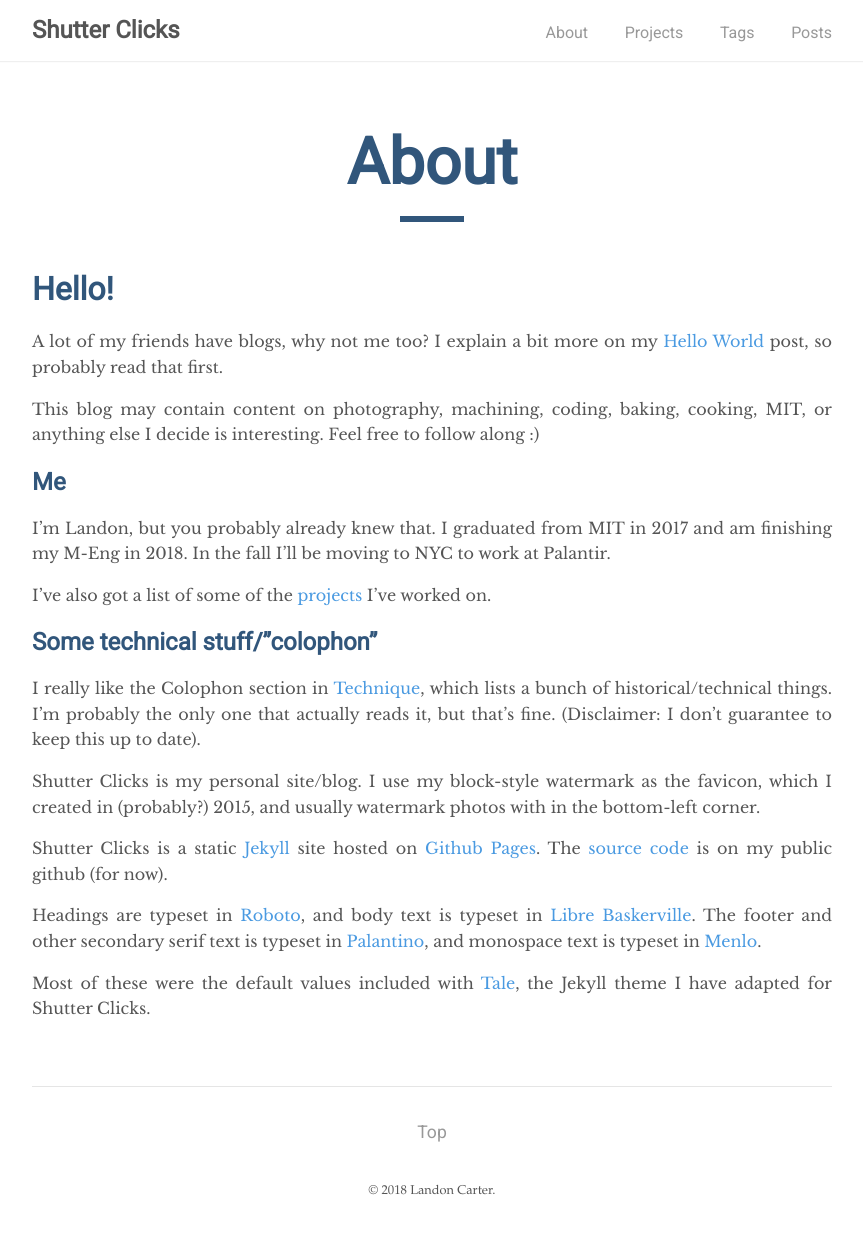
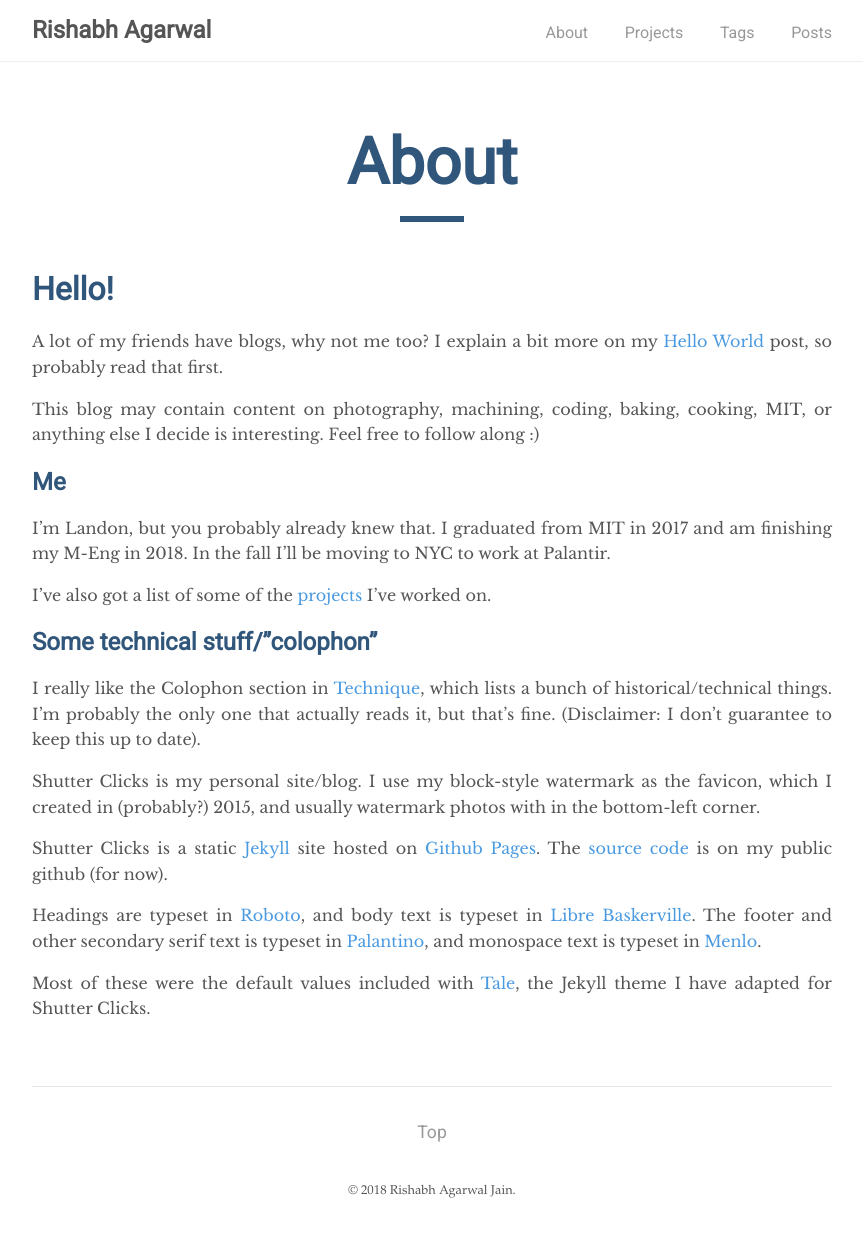
Before and after one commit to rishabmps/rishabmps.github.io, a Jekyll site: the page built from static/about.md, in a window 1280 px wide. Shown: the whole page, without its empty margins (208-1071 px from the left). Built offline with Jekyll 4.4.1, drawn with Linux system fonts in a browser that asks for light colours.

Commit message:
Changed config file for my blog

```diff
--- a/_config.yml
+++ b/_config.yml
@@ -1,14 +1,14 @@
 # Site settings
-title:          Shutter Clicks
+title:          Rishabh Agarwal
 description:    "Snapshots of my interests"
-url:            "https://www.lycarter.com"
+url:            "https://www.rishabhjain.me"
 logo:           /assets/apple-touch-icon.png
 
 # Author
 author:
-  name:         Landon Carter
-  url:          https://www.lycarter.com
-  email:        me@lycarter.com
+  name:         Rishabh Agarwal Jain
+  url:          https://www.rishabhjain.me
+  email:        rishab.mps@gmail.com
 
 # Build settings
 markdown:       kramdown
```
